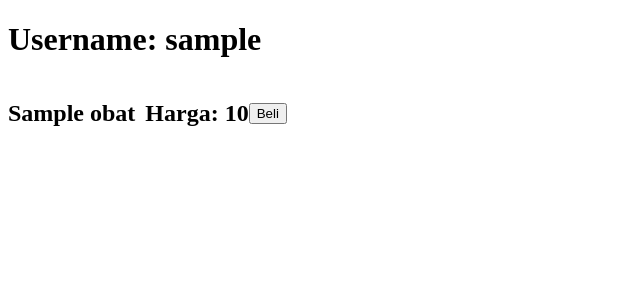
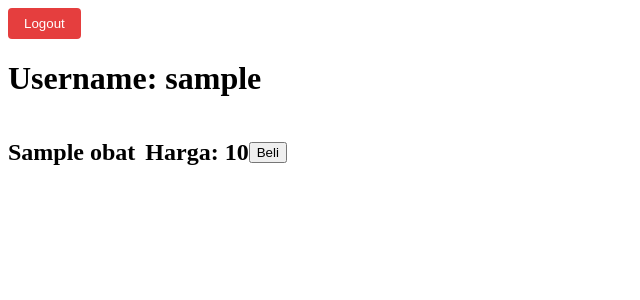
Before and after one commit to reyvanomario/cardiocare, a Django app: template beli_obat/templates/tes-page-obat.html in a window 1280 px wide. Shown: the top 300 px of the page, without its empty margins (0-640 px from the left). Run offline with Django 5.2, Linux system fonts and the light colour scheme; tables that the repository leaves empty hold one stand-in row (values such as "Sample post"); the template is opened without the code that fills it: values that come from a table or form of the project are taken from there, most other values are stand-ins (such as "Sample title", 1, 10 or a date in 2020).

Commit message:
buat tombol logout

```diff
--- a/beli_obat/templates/tes-page-obat.html
+++ b/beli_obat/templates/tes-page-obat.html
@@ -1,5 +1,13 @@
 {% extends 'base.html' %}
 {% block content %}
+<div>
+    <form action="http://127.0.0.1:8001/api/logout/" method="post">
+        <button type="submit" style="padding: 8px 16px; background-color: #e53e3e; color: white; border: none; border-radius: 4px; cursor: pointer;">
+            Logout
+        </button>
+    </form>
+</div>
+
 <h1>Username: {{ user_data.username }}</h1>
 
 {% for obat in list_obat %}
--- a/beli_obat/urls.py
+++ b/beli_obat/urls.py
@@ -1,10 +1,11 @@
 from django.urls import path
-from beli_obat.views import test_view, show_page_obat
+from beli_obat.views import test_view, show_page_obat, logout_view
 
 
 app_name = 'beli_obat'
 
 urlpatterns = [
     path('test-view/', test_view, name='test-view'),
-    path('show-page-obat/', show_page_obat, name='show-page-obat')
+    path('show-page-obat/', show_page_obat, name='show-page-obat'),
+    path('logout/', logout_view, name='logout')
 ]
```
Also changed, not shown: beli_obat/views.py (+6 -1 lines).
